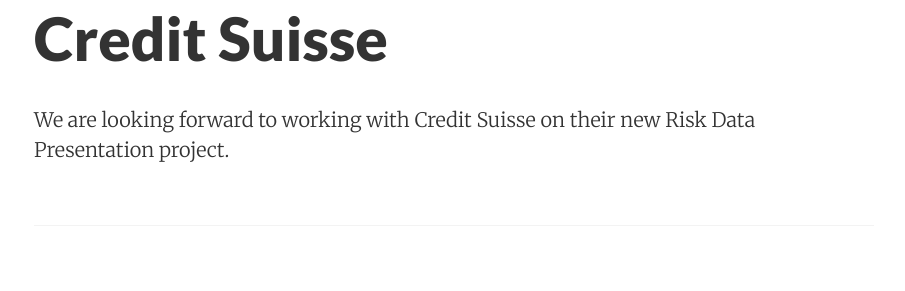
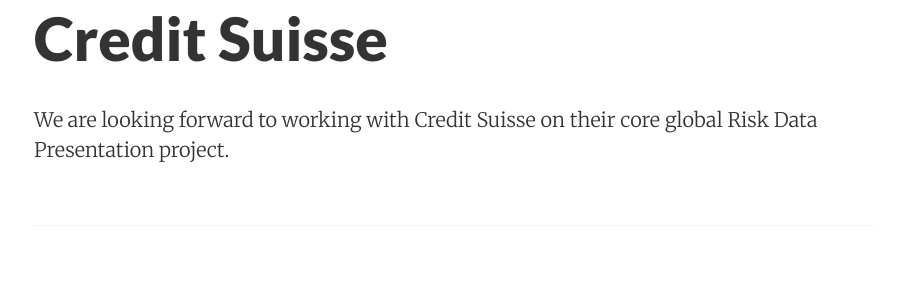
Before and after one commit to derekdon/codex9.github.io, a Jekyll site: the page built from index.html, in a window 1280 px wide. Shown: the part 187-478 px from the top of the page, without its empty margins (186-1091 px from the left). Built offline with Jekyll 4.4.1, drawn with Linux system fonts in a browser that asks for light colours; the list of posts is cut into pages by our own code.

Commit message:
Updating the credit suisse post.

```diff
--- a/_posts/2014-06-23-credit-suisse.md
+++ b/_posts/2014-06-23-credit-suisse.md
@@ -2,7 +2,7 @@
 layout:     post
 title:      Credit Suisse
 date:       2014-06-23 09:12:00
-summary:    We are looking forward to working with Credit Suisse on their new Risk Data Presentation project.
+summary:    We are looking forward to working with Credit Suisse on their core global Risk Data Presentation project.
 categories: clients
 ---
 
```
